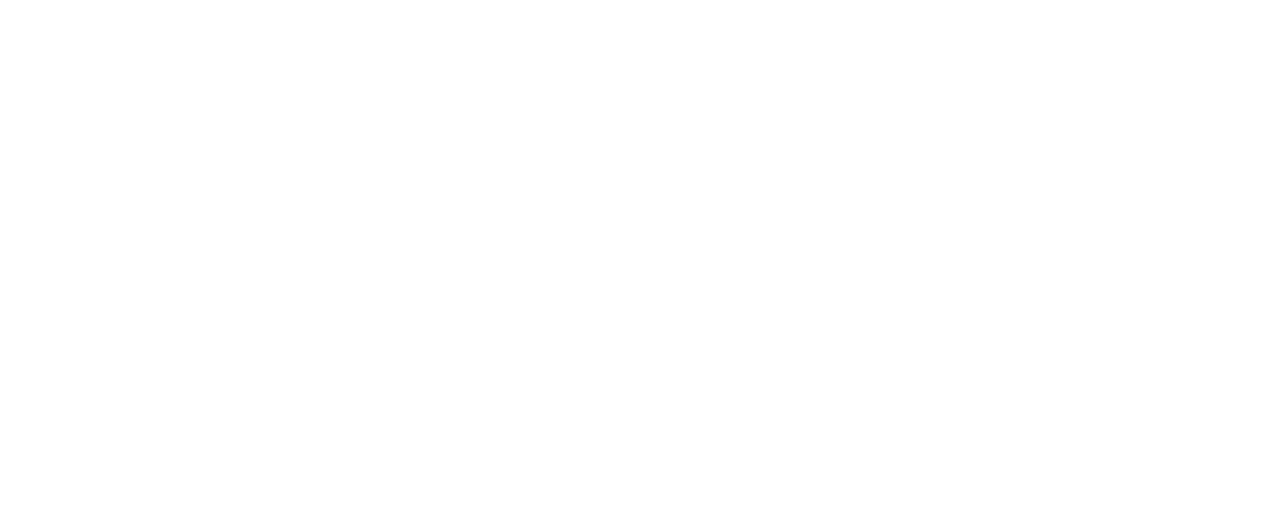
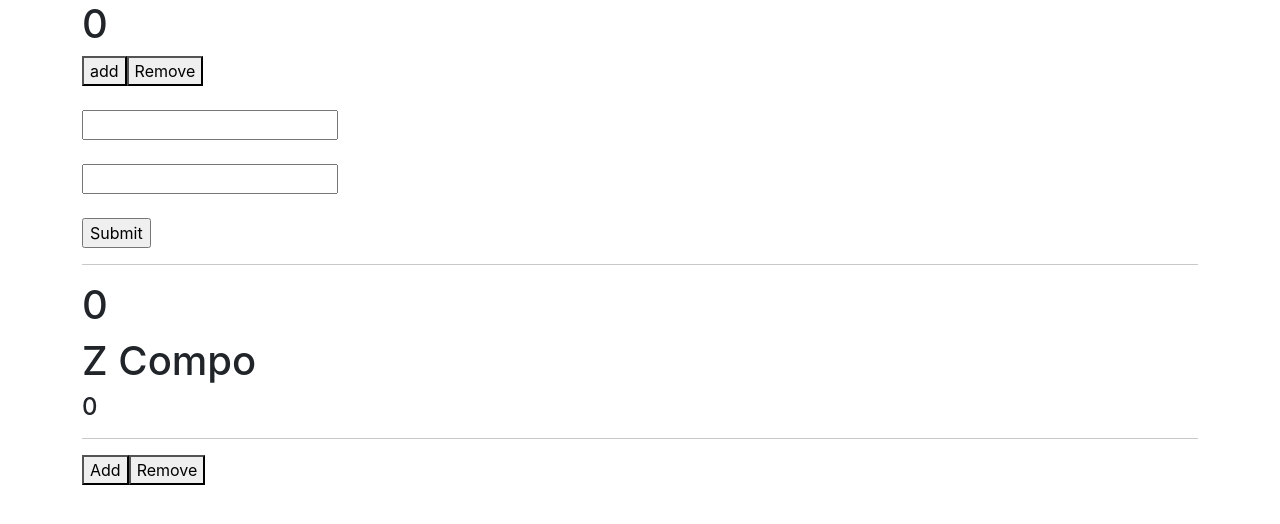
Before and after one commit to aungkyawhtwe1998/react-basic, a React (Create React App) app: page / in a window 1280 px wide. Shown: the top 524 px of the page. Built offline with nearby package versions, Linux system fonts and the light colour scheme.

Commit message:
reducer ok

```diff
--- a/package.json
+++ b/package.json
@@ -8,7 +8,10 @@
     "@testing-library/user-event": "^13.5.0",
     "react": "^17.0.2",
     "react-dom": "^17.0.2",
+    "react-redux": "^8.0.1",
     "react-scripts": "5.0.0",
+    "redux": "^4.2.0",
+    "redux-thunk": "^2.4.1",
     "web-vitals": "^2.1.4"
   },
   "scripts": {
--- a/src/App.js
+++ b/src/App.js
@@ -1,11 +1,45 @@
+import {useSelector, useDispatch} from 'react-redux';
+import {bindActionCreators} from 'redux'; //to bind action creators
+import {actionCreators} from './stores/actionCreators'
+import TCompo from './components/TCompo';
+import ZCompo from './components/ZCompo';
+import { useRef } from 'react';
+function App() {
+    const nameRef = useRef();
+    const phoneRef = useRef();
 
-import React, { useState, useEffect } from 'react';
-function App() {
-
+    const account = useSelector(state=>state.account);
+    const users = useSelector(state=>state.user);
+    const dispatch = useDispatch();
+    const {add, remove, insert, drop} = bindActionCreators(actionCreators, dispatch);
+    const addUser = (e) =>{
+        e.preventDefault();
+        let user = {
+            phone:phoneRef.current.value,
+            name:nameRef.current.value
+        }
+        insert(user);
+        phoneRef.current.value = "";
+        nameRef.current.value ="";
+    }
     return (
 
         <div className="container">
+            <h1>{account}</h1>
+            {
+                users.map(user=><p onClick={()=>drop(user)}>{user.name} : {user.phone}</p>)
+            }
+            <button onClick={()=>add(50)}>add</button>
+            <button onClick={()=>remove(50)}>Remove</button> <br/><br/>
 
+           <form onSubmit={addUser}>
+               <input  type = "phone" ref= {phoneRef}/> <br/><br/>
+               <input  type = "name" ref= {nameRef}/><br/> <br/>
+               <input type="submit" />
+
+           </form>
+           <hr/>
+           <TCompo />
         </div>
     );
 }
--- /dev/null
+++ b/src/components/TCompo.js
@@ -0,0 +1,19 @@
+import {useSelector,useDispatch} from 'react-redux';
+import {bindActionCreators} from 'redux';
+import { actionCreators } from '../stores/actionCreators';
+import ZCompo from './ZCompo';
+export default function TCompo() {
+  const account = useSelector(state => state.account);
+  const dispatch = useDispatch();
+  const {add, remove} = bindActionCreators(actionCreators, dispatch);
+
+  return (
+    <div>
+      <h1>{account}</h1>
+      <ZCompo/>
+      <hr></hr>
+      <button onClick={()=>add(50)}>Add</button>
+      <button onClick={()=>remove(50)}>Remove</button>
+    </div>
+  )
+}
--- /dev/null
+++ b/src/components/ZCompo.js
@@ -0,0 +1,12 @@
+import {useSelector} from 'react-redux'
+
+export default function ZCompo() {
+    const account = useSelector(state => state.account)
+  return (
+    <div>
+        <h1>Z Compo</h1>
+        <h4>{account}</h4>
+
+    </div>
+  )
+}
--- a/src/index.js
+++ b/src/index.js
@@ -3,15 +3,18 @@
 import './index.css';
 import App from './App';
 import reportWebVitals from './reportWebVitals';
-
+import {Provider} from 'react-redux';
+import { store } from './stores/store';
 ReactDOM.render(
   <React.StrictMode>
+    <Provider store = {store}>
     <App />
+    </Provider>
   </React.StrictMode>,
   document.getElementById('root')
 );
 
-// If you want to start measuring performance in your app, pass a function
-// to log results (for example: reportWebVitals(console.log))
-// or send to an analytics endpoint. Learn more: https://bit.ly/CRA-vitals
-reportWebVitals();
+// // If you want to start measuring performance in your app, pass a function
+// // to log results (for example: reportWebVitals(console.log))
+// // or send to an analytics endpoint. Learn more: https://bit.ly/CRA-vitals
+// reportWebVitals();
--- /dev/null
+++ b/src/stores/actionCreators.js
@@ -0,0 +1 @@
+export * as actionCreators from "./actions/accountActions";
--- /dev/null
+++ b/src/stores/actions/accountActions.js
@@ -0,0 +1,38 @@
+export const add = (amount) =>{
+    return (dispatch) => {
+        dispatch({
+            type:"add",
+            payload: amount
+        });
+
+    }
+}
+
+export const remove = (amount) =>{
+    return (dispatch) => {
+        dispatch({
+            type:"remove",
+            payload:amount
+
+        });
+    }
+}
+
+// user
+export const insert = (user) => {
+    return (dispatch) => {
+        dispatch({
+            type:"insert",
+            payload:user
+        })
+    }
+}
+
+export const drop = (user) => {
+    return (dispatch) => {
+        dispatch({
+            type:"drop",
+            payload:user
+        })
+    }
+}
--- /dev/null
+++ b/src/stores/reducer.js
@@ -0,0 +1,8 @@
+import { combineReducers} from 'redux';
+import accountReducer from './reducer/AccountReducer';
+import userReducer from './reducer/UserReducer';
+const reducers = combineReducers({
+    account: accountReducer,
+    user:userReducer
+});
+export default reducers;
--- /dev/null
+++ b/src/stores/reducer/AccountReducer.js
@@ -0,0 +1,11 @@
+const accountReducer = (state=0, action) => {
+    switch(action.type){
+        case "add":
+            return state + action.payload;
+        case "remove":
+            return state - action.payload;
+        default:
+            return state;
+    }
+}
+export default accountReducer;
--- /dev/null
+++ b/src/stores/reducer/UserReducer.js
@@ -0,0 +1,13 @@
+import { act } from "react-dom/test-utils"
+
+const userReducer = (state=[],action) =>{
+    switch(action.type){
+        case "insert":
+            return [action.payload, ...state]
+        case "drop":
+            return state = state.filter(user=>user.name != action.payload.name);
+        default:
+            return state;
+    }
+}
+export default userReducer;
--- /dev/null
+++ b/src/stores/store.js
@@ -0,0 +1,4 @@
+import {createStore, applyMiddleware} from 'redux';
+import reducers from './reducer';
+import thunk from 'redux-thunk';
+export const store = createStore(reducers, {}, applyMiddleware(thunk));
```
Also changed, not shown: 1 other file (tests, documents, lock files or other folders).
